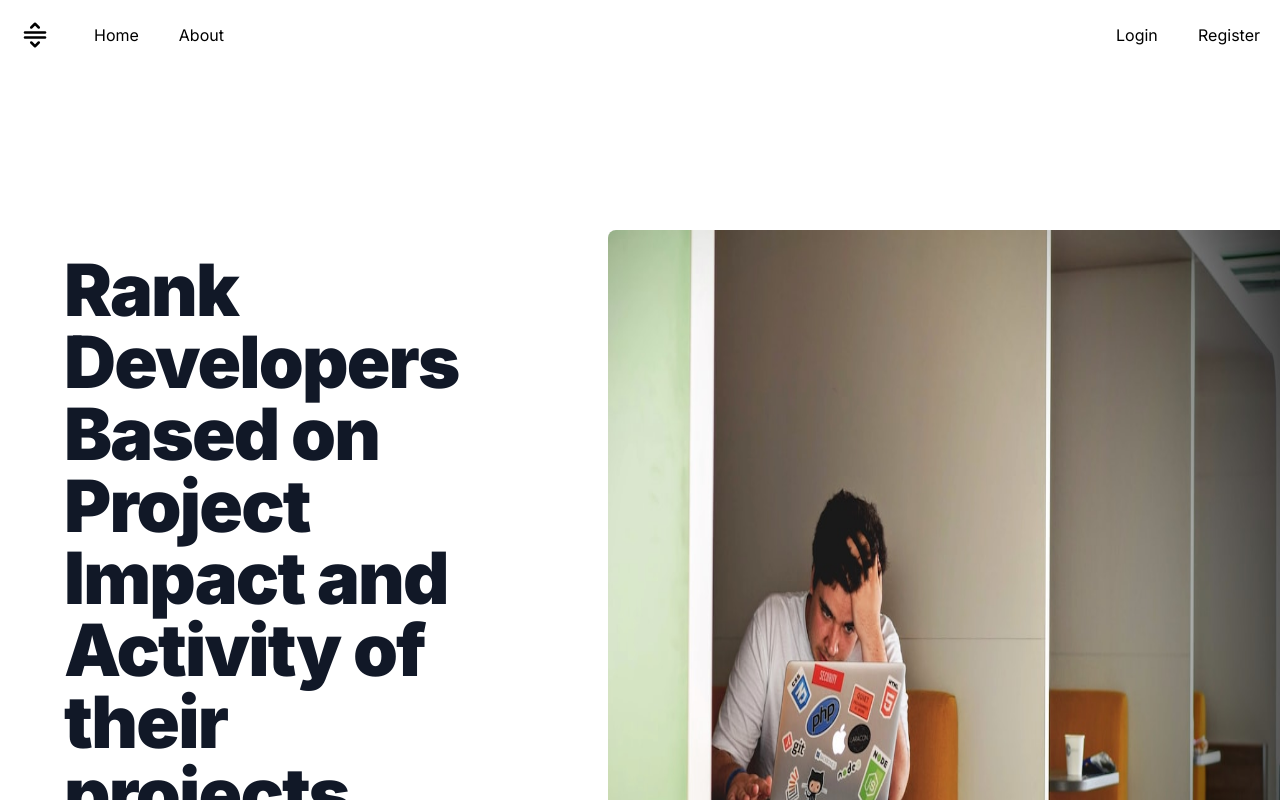
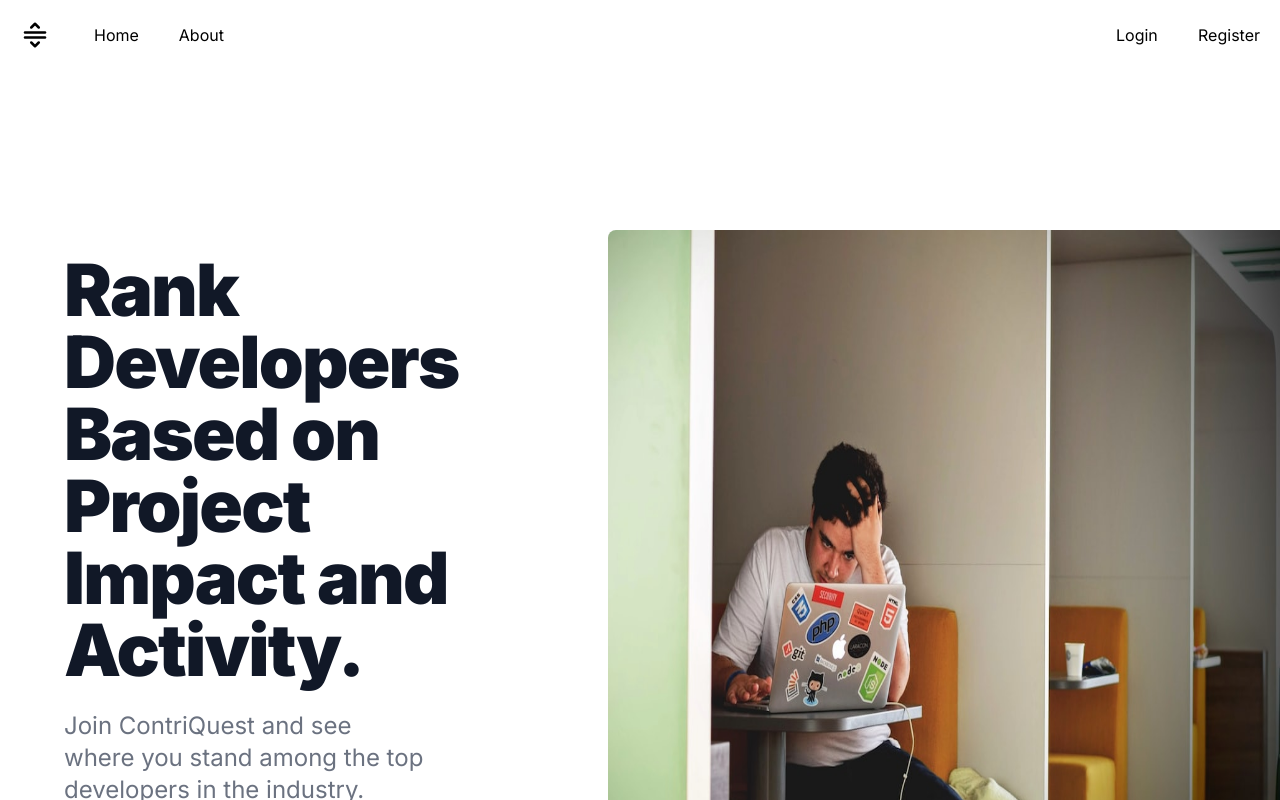
Before and after one commit to Trend20/ContriQuest, a Next.js app: page / in a window 1280 px wide. Shown: the top 800 px of the page. Built offline with nearby package versions, Linux system fonts and the light colour scheme.

Commit message:
herso section text fix

```diff
--- a/app/components/Hero.tsx
+++ b/app/components/Hero.tsx
@@ -8,7 +8,7 @@ const Hero = () => {
   return (
     <div className='w-full flex pt-40 justify-between'>
         <div className="flex flex-col mt-6 px-16 w-1/2">
-          <h1 className='text-7xl font-black tracking-tight text-gray-900'>Rank Developers Based on Project Impact and Activity of their projects.</h1>
+          <h1 className='text-7xl font-black tracking-tight text-gray-900'>Rank Developers Based on Project Impact and Activity.</h1>
           <p className='prose prose-user mt-6 text-2xl text-gray-500 leading-8 w-3/4'>Join ContriQuest and see where you stand among the top developers in the industry.</p>
           <Link href='/' className='rounded w-32 bg-amber-700 font-bold flex justify-center items-center p-3 text-white mt-6 hover:bg-amber-800'>Join now</Link>
         </div>
```
